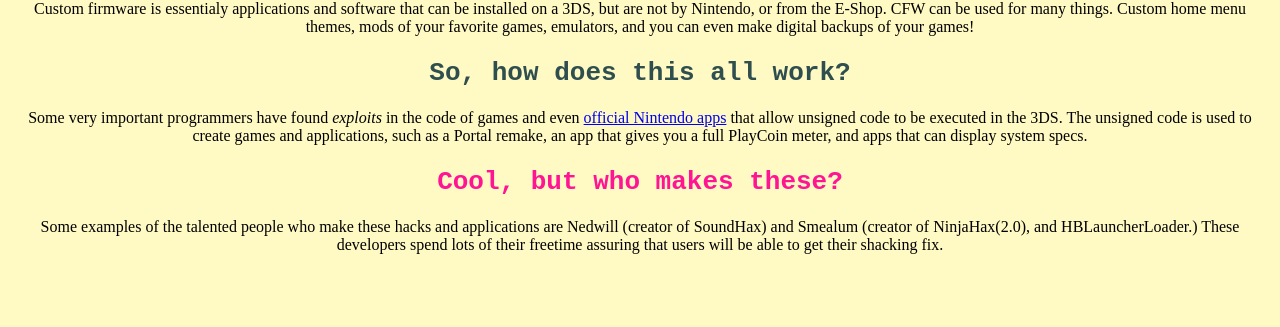
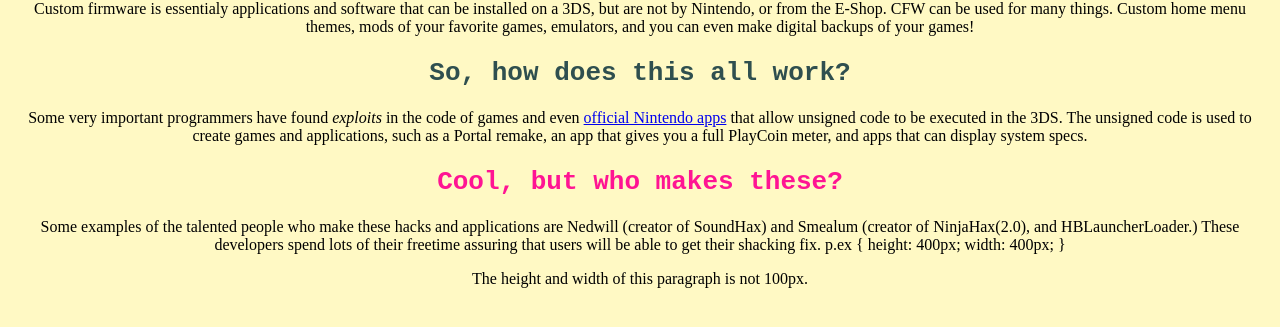
Before and after one commit to pillows2/3DSHacks, a plain HTML site: page index.html in a window 1280 px wide. Shown: the part 345-672 px from the top of the page. Drawn offline with Linux system fonts and the light colour scheme.

Commit message:
Update index.html

```diff
--- a/index.html
+++ b/index.html
@@ -20,3 +20,10 @@
 
   <body style="background-color:#fff9c4;">
 </body>
+
+p.ex {
+    height: 400px;
+    width: 400px;
+}
+
+  <p class="ex">The height and width of this paragraph is not 100px.</p>
```
